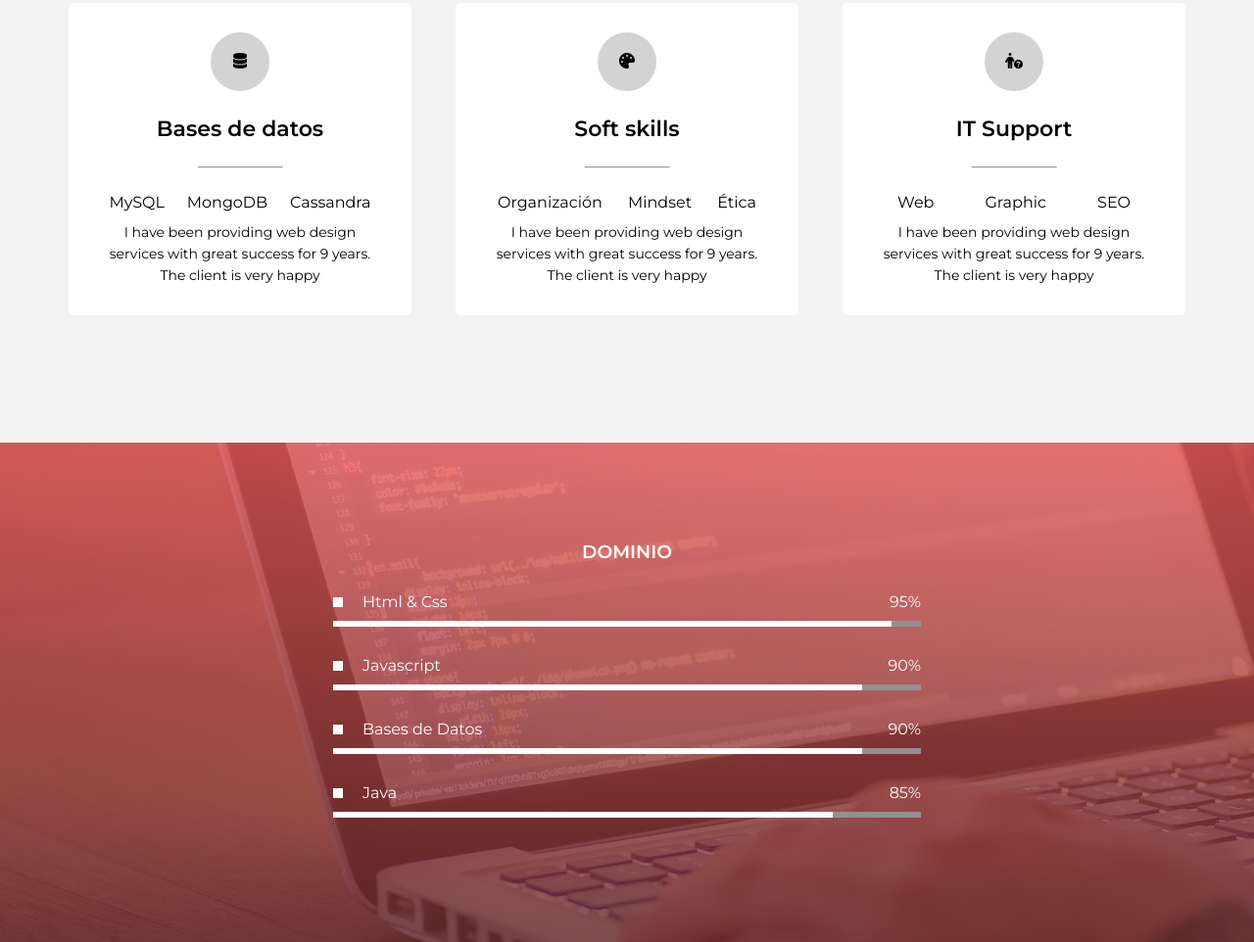
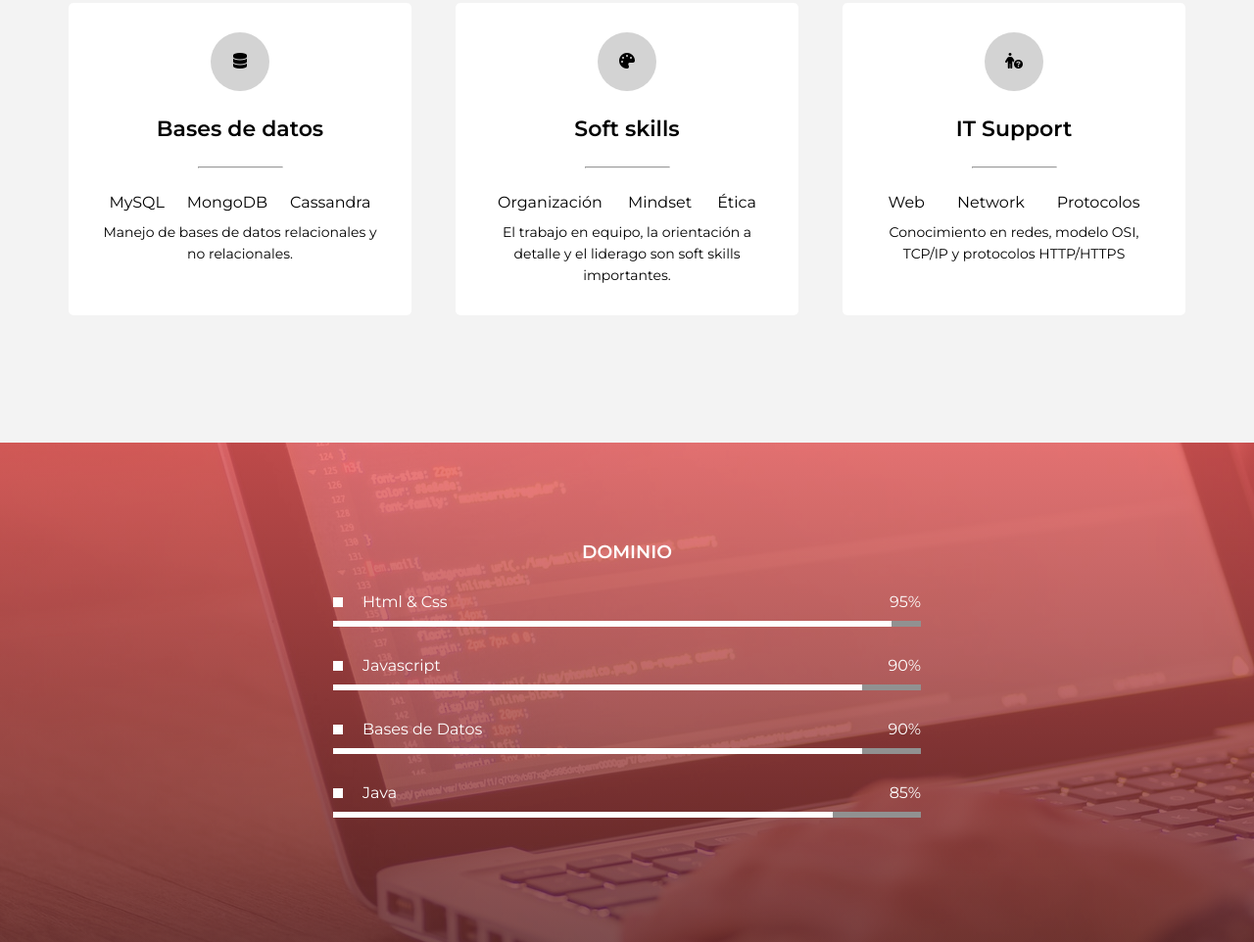
Before and after one commit to andresgopimiento/andresgopimiento.github.io, a plain HTML site: page index.html in a window 1280 px wide. Shown: the part 2006-2968 px from the top of the page at 98% size. Drawn offline with Linux system fonts and the light colour scheme; files whose address does not match are found by name.

Commit message:
Update index.html

```diff
--- a/index.html
+++ b/index.html
@@ -115,7 +115,7 @@
                     <li>MongoDB</li>
                     <li>Cassandra</li>
                 </ul>
-                <p>I have been providing web design services with great success for 9 years. The client is very happy</p>
+                <p>Manejo de bases de datos relacionales y no relacionales.</p>
             </div>
             <div class="habilidad">
                 <span class="icono"><i class="fa-solid fa-palette"></i></span>
@@ -126,7 +126,7 @@
                     <li>Mindset</li>
                     <li>Ética</li>
                 </ul>
-                <p>I have been providing web design services with great success for 9 years. The client is very happy</p>
+                <p>El trabajo en equipo, la orientación a detalle y el liderago son soft skills importantes.</p>
             </div>
             <div class="habilidad">
                 <span class="icono"><i class="fa-solid fa-person-circle-question"></i></span>
@@ -134,10 +134,10 @@
                 <hr>
                 <ul class="servicios-tag">
                     <li>Web</li>
-                    <li>Graphic</li>
-                    <li>SEO</li>
+                    <li>Network</li>
+                    <li>Protocolos</li>
                 </ul>
-                <p>I have been providing web design services with great success for 9 years. The client is very happy</p>
+                <p>Conocimiento en redes, modelo OSI, TCP/IP y protocolos HTTP/HTTPS</p>
             </div>
         </div>
     </section>
```
